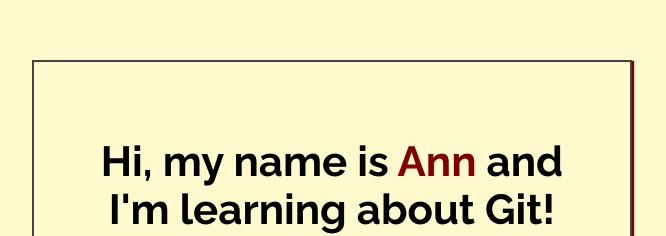
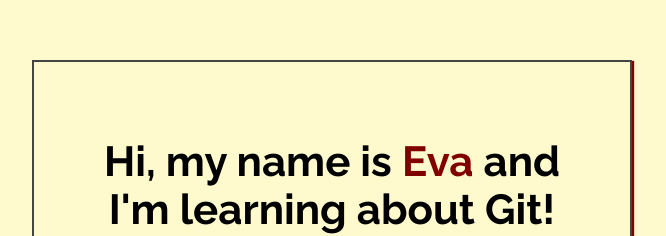
Before and after one commit to Eva-C/Eva-C, a plain HTML site: page index.html in a window 1280 px wide. Shown: the part 188-424 px from the top of the page, without its empty margins (308-974 px from the left). Drawn offline with Linux system fonts and the light colour scheme.

Commit message:
Added name to index.html

```diff
--- a/index.html
+++ b/index.html
@@ -14,7 +14,7 @@
 <body>
 
     <div class="greeting">
-        <h1>Hi, my name is <span class="highlight">Ann</span> and I'm learning about Git! </h1>
+        <h1>Hi, my name is <span class="highlight">Eva</span> and I'm learning about Git! </h1>
 
         <p>Yay! Git is the best!</p>
     </div>
```
